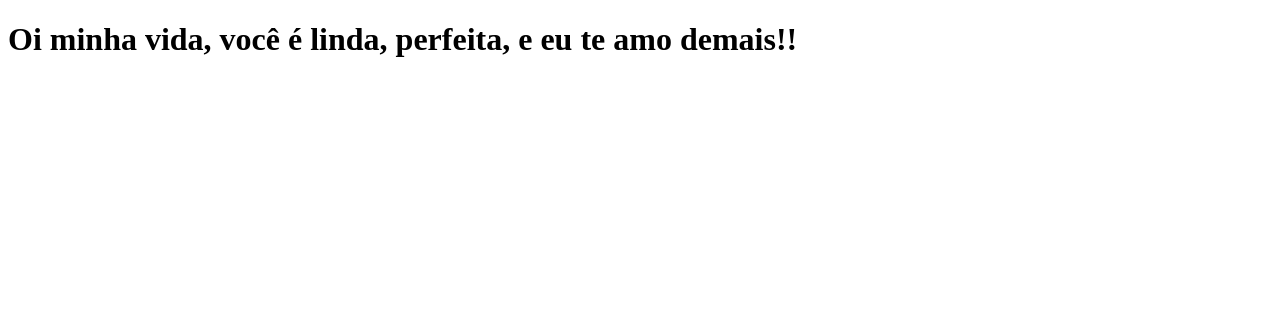
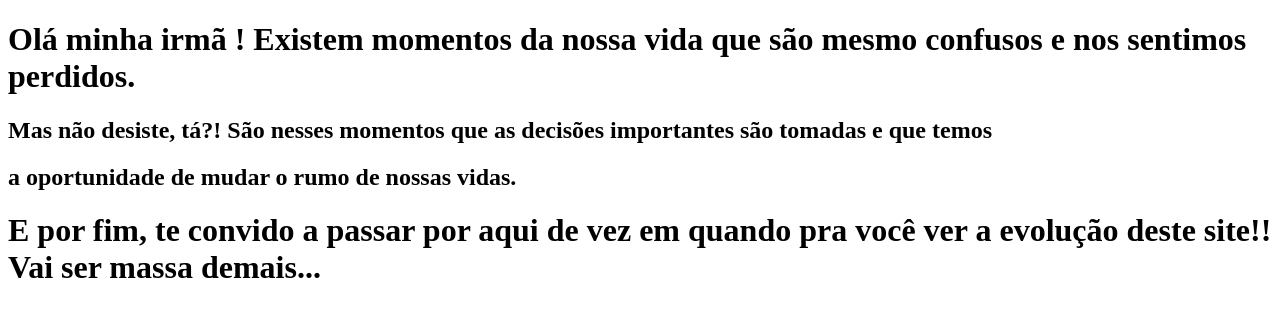
Before and after one commit to renansantos-25855/clone-tabnews, a Next.js app: page / in a window 1280 px wide. Shown: the top 316 px of the page. Built offline with nearby package versions, Linux system fonts and the light colour scheme.

Commit message:
alterando texto principal do site

```diff
--- a/pages/index.js
+++ b/pages/index.js
@@ -1,5 +1,21 @@
 function Home() {
-  return <h1>Oi minha vida, você é linda, perfeita, e eu te amo demais!! </h1>;
+  return (
+    <div>
+      <h1>
+        Olá minha irmã ! Existem momentos da nossa vida que são mesmo confusos e
+        nos sentimos perdidos.
+      </h1>
+      <h2>
+        Mas não desiste, tá?! São nesses momentos que as decisões importantes
+        são tomadas e que temos
+      </h2>
+      <h2>a oportunidade de mudar o rumo de nossas vidas.</h2>
+      <h1>
+        E por fim, te convido a passar por aqui de vez em quando pra você ver a
+        evolução deste site!! Vai ser massa demais...
+      </h1>
+    </div>
+  );
 }
 
 export default Home;
```
